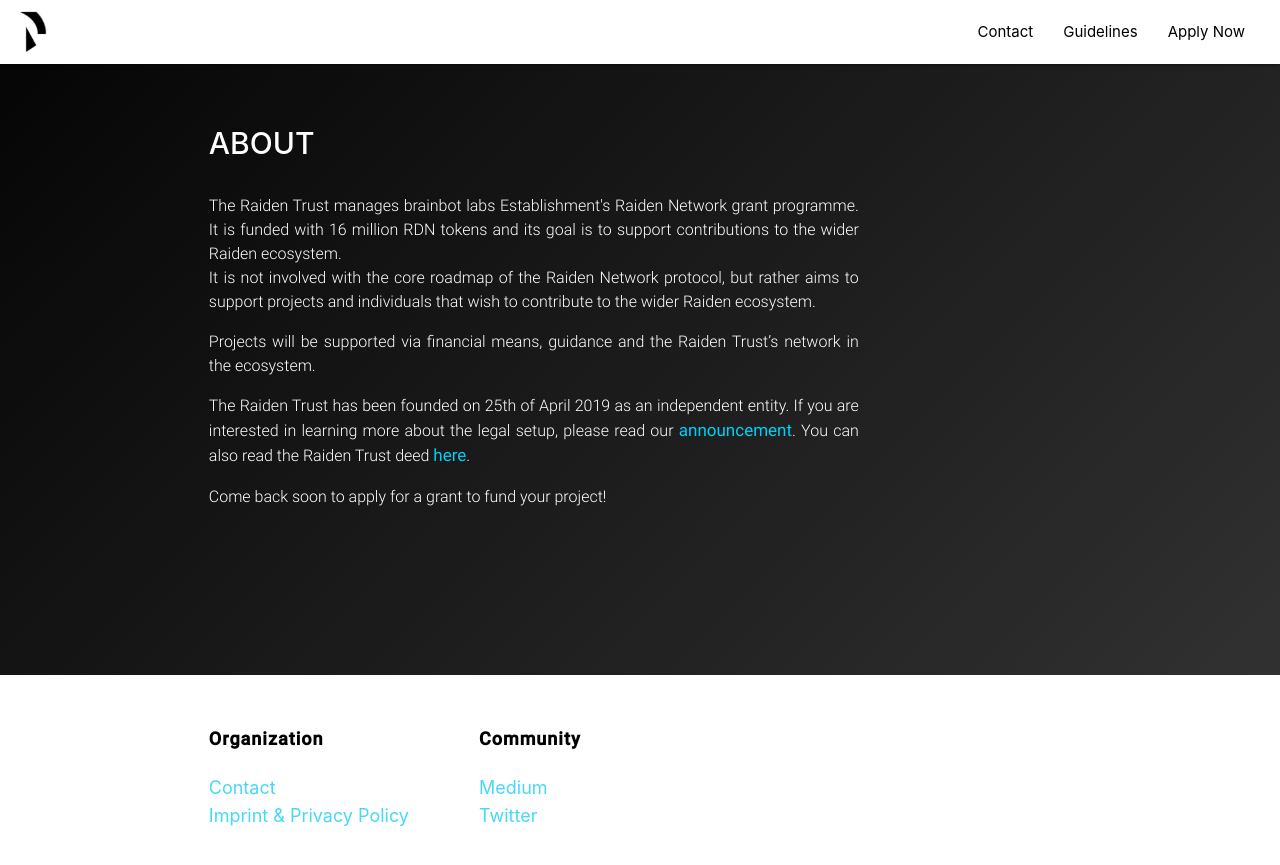
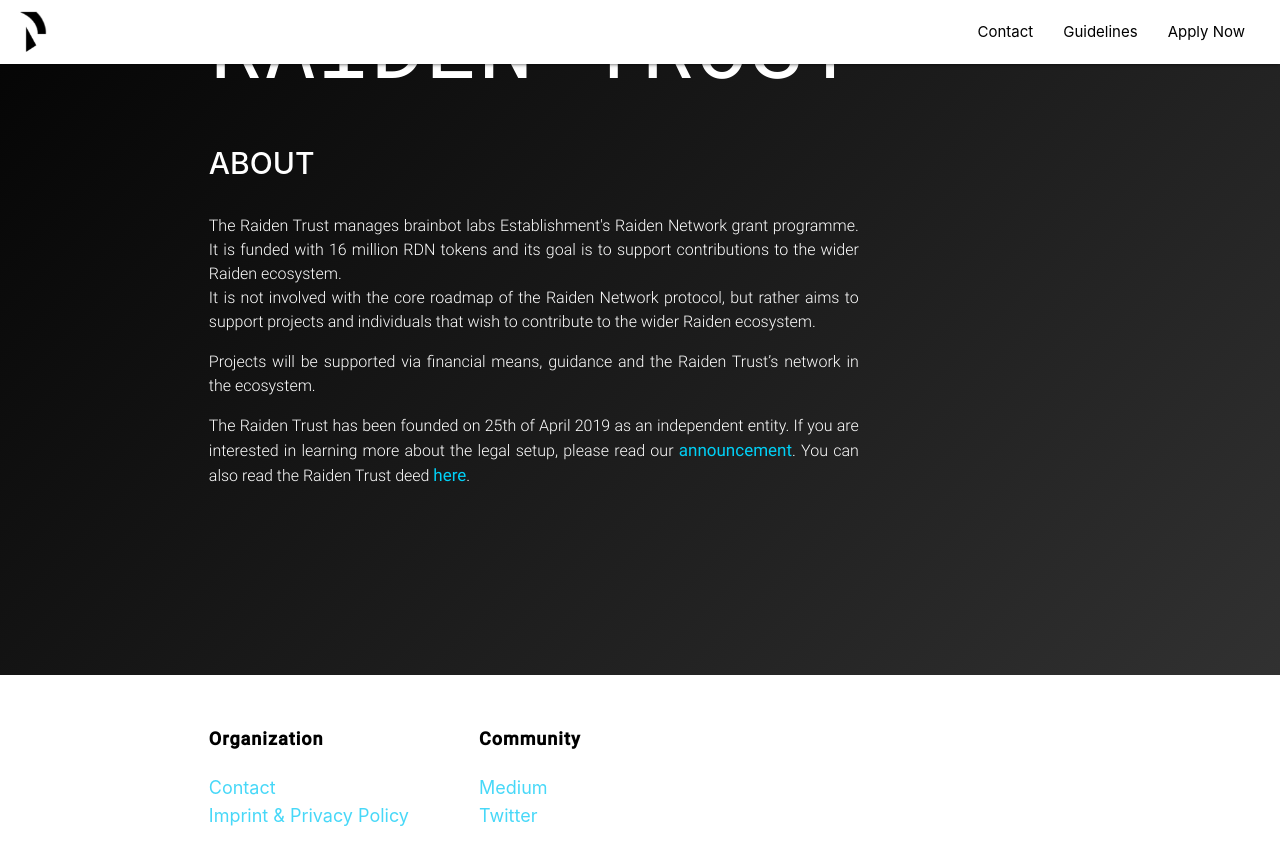
Before and after one commit to raiden-trust/website, a Jekyll site: the page built from index.html, in a window 1280 px wide and 900 px high, scrolled down 239 px. Shown: the top 865 px of the window. Built offline with Jekyll 4.4.1, drawn with Linux system fonts in a browser that asks for light colours.

Commit message:
Update landing.html

```diff
--- a/_layouts/landing.html
+++ b/_layouts/landing.html
@@ -40,9 +40,6 @@ layout: default
         You can also read the Raiden Trust deed <a href="/deed.pdf"> here</a>.
       </p>
 
-      <p class="justify">
-        Come back soon to apply for a grant to fund your project!
-      </p>
     </div>
   </section>
 </section>
```
